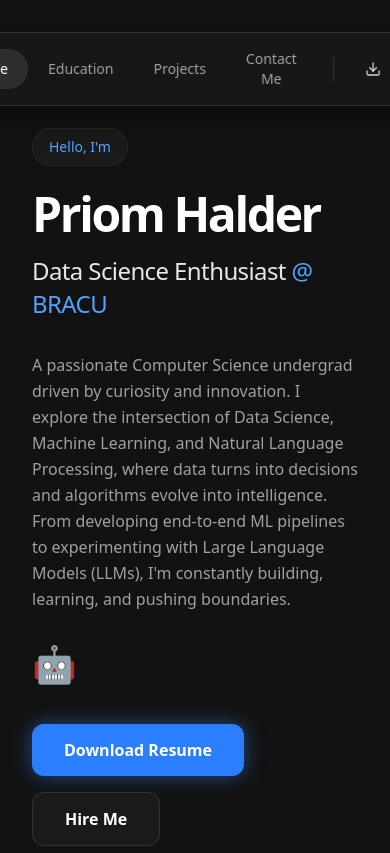
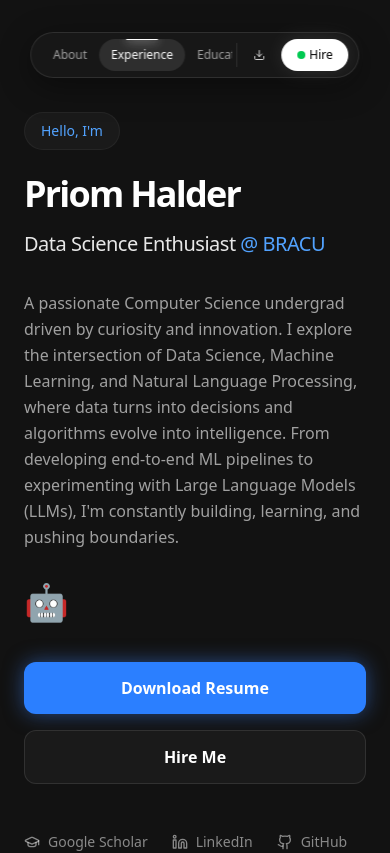
Before and after one commit to akiibot/priom-portfolio, a Next.js app: page / in a window 390 px wide. Shown: the top 853 px of the page. Built offline with nearby package versions, Linux system fonts and the light colour scheme.

Commit message:
feat: implement comprehensive mobile responsiveness

```diff
--- a/src/components/About.tsx
+++ b/src/components/About.tsx
@@ -13,12 +13,12 @@ import {
 
 export default function About() {
     return (
-        <section id="about" className="bg-[#121212] text-white py-32 px-8 md:px-16 w-full relative z-20 border-t border-white/5">
+        <section id="about" className="bg-[#121212] text-white py-20 md:py-32 px-6 md:px-16 w-full relative z-20 border-t border-white/5">
             <div className="max-w-5xl mx-auto">
 
                 <div className="mb-16">
                     <h3 className="text-sm tracking-[0.2em] text-white/40 uppercase mb-2">About Me</h3>
-                    <h2 className="text-4xl md:text-5xl font-bold tracking-tight">
+                    <h2 className="text-3xl md:text-5xl font-bold tracking-tight">
                         Engineer. <span className="text-blue-400">Researcher.</span> Builder.
                     </h2>
                 </div>
@@ -140,7 +140,7 @@ export default function About() {
                             <Quote size={80} />
                         </div>
                         <h4 className="text-sm text-white/40 uppercase tracking-wider mb-4">Philosophy</h4>
-                        <p className="text-2xl md:text-3xl font-light italic leading-snug text-white/90 mb-4 pr-12">
+                        <p className="text-xl md:text-3xl font-light italic leading-snug text-white/90 mb-4 pr-0 md:pr-12">
                             "Practice is everything."
                         </p>
                         <p className="text-white/60 max-w-xl leading-relaxed">
--- a/src/components/Contact.tsx
+++ b/src/components/Contact.tsx
@@ -45,7 +45,7 @@ export default function Contact() {
     }
 
     return (
-        <section id="contact" className="bg-[#121212] text-white pt-24 pb-16 px-8 md:px-16 w-full relative z-20">
+        <section id="contact" className="bg-[#121212] text-white pt-20 pb-12 px-6 md:pt-24 md:pb-16 md:px-16 w-full relative z-20">
             <div className="max-w-4xl mx-auto flex flex-col justify-center">
 
                 <div className="text-center mb-16">
--- a/src/components/Education.tsx
+++ b/src/components/Education.tsx
@@ -22,7 +22,7 @@ export default function Education() {
     ];
 
     return (
-        <section id="education" className="bg-[#121212] text-white py-32 px-8 md:px-16 w-full relative z-20 border-t border-white/5">
+        <section id="education" className="bg-[#121212] text-white py-20 md:py-32 px-6 md:px-16 w-full relative z-20 border-t border-white/5">
             <div className="max-w-6xl mx-auto">
                 <motion.h3
                     initial={{ opacity: 0, x: -20 }}
--- a/src/components/Experience.tsx
+++ b/src/components/Experience.tsx
@@ -41,7 +41,7 @@ export default function Experience() {
     ];
 
     return (
-        <section id="experience" className="bg-[#121212] text-white py-32 px-8 md:px-16 w-full relative z-20 border-t border-white/5">
+        <section id="experience" className="bg-[#121212] text-white py-20 md:py-32 px-6 md:px-16 w-full relative z-20 border-t border-white/5">
             <div className="max-w-4xl mx-auto">
 
                 {/* Experience Column */}
--- a/src/components/Hero.tsx
+++ b/src/components/Hero.tsx
@@ -6,7 +6,7 @@ import Image from "next/image";
 
 export default function Hero() {
     return (
-        <section id="hero" className="min-h-screen bg-[#121212] text-white pt-32 pb-16 px-8 md:px-16 w-full flex items-center relative z-20">
+        <section id="hero" className="min-h-screen bg-[#121212] text-white pt-28 pb-12 px-6 md:pt-32 md:pb-16 md:px-16 w-full flex items-center relative z-20 overflow-hidden">
             <div className="max-w-7xl mx-auto w-full grid grid-cols-1 lg:grid-cols-2 gap-16 items-center">
 
                 {/* Left Column Text Content */}
@@ -26,11 +26,11 @@ export default function Hero() {
                             <span className="text-blue-400 text-sm font-medium">Hello, I'm</span>
                         </motion.div>
 
-                        <h1 className="text-5xl md:text-7xl font-bold tracking-tighter mb-4 text-white">
+                        <h1 className="text-4xl sm:text-5xl md:text-7xl font-bold tracking-tighter mb-4 text-white">
                             Priom Halder
                         </h1>
 
-                        <h2 className="text-2xl md:text-3xl font-medium text-white/90 tracking-tight leading-snug">
+                        <h2 className="text-xl sm:text-2xl md:text-3xl font-medium text-white/90 tracking-tight leading-snug">
                             Data Science Enthusiast <span className="text-blue-400">@ BRACU</span>
                         </h2>
                     </div>
@@ -45,11 +45,11 @@ export default function Hero() {
                     </div>
 
                     {/* CTA Buttons */}
-                    <div className="flex flex-wrap gap-4 pt-2">
-                        <a href="https://drive.google.com/uc?export=download&id=1eynqfUZYC688Sq1gwWCyi_ZTEZLqS_p_" target="_blank" rel="noopener noreferrer" className="inline-flex items-center justify-center px-8 py-3.5 rounded-xl bg-blue-500 hover:bg-blue-600 text-white font-semibold transition-colors shadow-[0_0_20px_rgba(59,130,246,0.5)]">
+                    <div className="flex flex-col sm:flex-row gap-4 pt-2 w-full sm:w-auto">
+                        <a href="https://drive.google.com/uc?export=download&id=1eynqfUZYC688Sq1gwWCyi_ZTEZLqS_p_" target="_blank" rel="noopener noreferrer" className="inline-flex items-center justify-center px-8 py-3.5 rounded-xl bg-blue-500 hover:bg-blue-600 text-white font-semibold transition-colors shadow-[0_0_20px_rgba(59,130,246,0.5)] w-full sm:w-auto">
                             Download Resume
                         </a>
-                        <a href="#contact" className="inline-flex items-center justify-center px-8 py-3.5 rounded-xl bg-[#1A1A1A] hover:bg-white/10 border border-white/10 text-white font-semibold transition-all">
+                        <a href="#contact" className="inline-flex items-center justify-center px-8 py-3.5 rounded-xl bg-[#1A1A1A] hover:bg-white/10 border border-white/10 text-white font-semibold transition-all w-full sm:w-auto">
                             Hire Me
                         </a>
                     </div>
@@ -68,7 +68,7 @@ export default function Hero() {
                     </div>
 
                     {/* Stats Row */}
-                    <div className="grid grid-cols-2 md:grid-cols-4 gap-6 pt-8 border-t border-white/10">
+                    <div className="grid grid-cols-2 md:grid-cols-4 gap-4 md:gap-6 pt-8 border-t border-white/10">
                         <div>
                             <p className="text-3xl font-bold text-blue-400 mb-1">3+</p>
                             <p className="text-xs text-white/40 uppercase tracking-wider">Years Academic<br />Experience</p>
--- a/src/components/Navbar.tsx
+++ b/src/components/Navbar.tsx
@@ -74,12 +74,12 @@ export default function Navbar() {
             <div className="flex items-center p-1.5 rounded-full bg-[#1A1A1A]/80 backdrop-blur-md border border-white/10 shadow-[0_8px_32px_rgba(0,0,0,0.4)]">
 
                 {/* Main Links */}
-                <div className="flex items-center px-2 relative">
+                <div className="flex items-center px-1 md:px-2 relative overflow-x-auto no-scrollbar max-w-[50vw] md:max-w-none">
                     {navLinks.map((link) => (
                         <button
                             key={link.id}
                             onClick={() => scrollToSection(link.id)}
-                            className={`relative px-5 py-2.5 text-sm font-medium transition-colors duration-300 z-10
+                            className={`relative px-3 md:px-5 py-2 md:py-2.5 text-xs md:text-sm font-medium transition-colors duration-300 z-10 whitespace-nowrap
                                 ${activeSection === link.id ? 'text-white' : 'text-white/60 hover:text-white/90'}`}
                         >
                             {activeSection === link.id && (
@@ -99,29 +99,29 @@ export default function Navbar() {
                 </div>
 
                 {/* Divider */}
-                <div className="w-px h-6 bg-white/10 mx-2" />
+                <div className="w-px h-6 bg-white/10 mx-1 md:mx-2 shrink-0" />
 
                 {/* Actions */}
-                <div className="flex items-center pr-1 pl-2 space-x-2">
+                <div className="flex items-center pr-1 pl-1 md:pl-2 space-x-1 md:space-x-2 shrink-0">
                     <a
                         href="https://drive.google.com/uc?export=download&id=1eynqfUZYC688Sq1gwWCyi_ZTEZLqS_p_"
                         target="_blank"
                         rel="noopener noreferrer"
-                        className="flex items-center text-sm text-white/80 hover:text-white px-4 py-2 transition-colors duration-300 group"
+                        className="flex items-center text-xs md:text-sm text-white/80 hover:text-white px-2 md:px-4 py-2 transition-colors duration-300 group"
                     >
-                        <Download className="w-4 h-4 mr-2 group-hover:-translate-y-0.5 transition-transform" />
-                        Resume
+                        <Download className="w-3 h-3 md:w-4 md:h-4 mr-1 md:mr-2 group-hover:-translate-y-0.5 transition-transform" />
+                        <span className="hidden sm:inline">Resume</span>
                     </a>
 
                     <button
                         onClick={() => scrollToSection("contact")}
-                        className="flex items-center px-6 py-2.5 rounded-full bg-white text-black text-sm font-medium hover:bg-white/90 transition-colors shadow-[0_0_20px_rgba(255,255,255,0.1)] hover:shadow-[0_0_25px_rgba(255,255,255,0.2)]"
+                        className="flex items-center px-4 md:px-6 py-2 md:py-2.5 rounded-full bg-white text-black text-xs md:text-sm font-medium hover:bg-white/90 transition-colors shadow-[0_0_20px_rgba(255,255,255,0.1)] hover:shadow-[0_0_25px_rgba(255,255,255,0.2)]"
                     >
-                        <span className="relative flex h-2 w-2 mr-2">
+                        <span className="relative flex h-2 w-2 mr-1 md:mr-2">
                             <span className="animate-ping absolute inline-flex h-full w-full rounded-full bg-green-400 opacity-75"></span>
                             <span className="relative inline-flex rounded-full h-2 w-2 bg-green-500"></span>
                         </span>
-                        Hire Me
+                        Hire
                     </button>
                 </div>
 
--- a/src/components/Projects.tsx
+++ b/src/components/Projects.tsx
@@ -64,7 +64,7 @@ export default function Projects() {
     const selectedProject = projects.find(p => p.id === selectedId);
 
     return (
-        <section id="projects" className="min-h-screen bg-[#121212] text-white py-32 px-8 md:px-16 w-full relative z-20">
+        <section id="projects" className="min-h-screen bg-[#121212] text-white py-20 md:py-32 px-6 md:px-16 w-full relative z-20">
             <div className="max-w-7xl mx-auto">
                 <h3 className="text-3xl md:text-5xl font-bold mb-16 tracking-tight">
                     Projects and Achievements
@@ -152,7 +152,7 @@ export default function Projects() {
                                 animate={{ opacity: 1, y: 0, scale: 1 }}
                                 exit={{ opacity: 0, y: "10%", scale: 0.95 }}
                                 transition={{ type: "spring", damping: 25, stiffness: 200 }}
-                                className="fixed inset-x-0 bottom-0 top-16 md:inset-16 md:top-24 z-[101] bg-[#1A1A1A] border border-white/10 md:rounded-[3rem] rounded-t-[2rem] overflow-hidden flex flex-col"
+                                className="fixed inset-x-0 bottom-0 top-20 md:inset-16 md:top-24 z-[101] bg-[#1A1A1A] border border-white/10 md:rounded-[3rem] rounded-t-[2rem] overflow-hidden flex flex-col"
                             >
                                 {/* Modal Header */}
                                 <div className="p-8 md:p-12 flex justify-between items-start border-b border-white/5 relative z-10 shrink-0">
@@ -172,7 +172,7 @@ export default function Projects() {
                                         onClick={() => setSelectedId(null)}
                                         className="p-3 bg-white/5 hover:bg-white/10 rounded-full transition-colors border border-white/10 shrink-0"
                                     >
-                                        <X size={24} />
+                                        <X size={24} className="w-5 h-5 md:w-6 md:h-6" />
                                     </button>
                                 </div>
 
```
